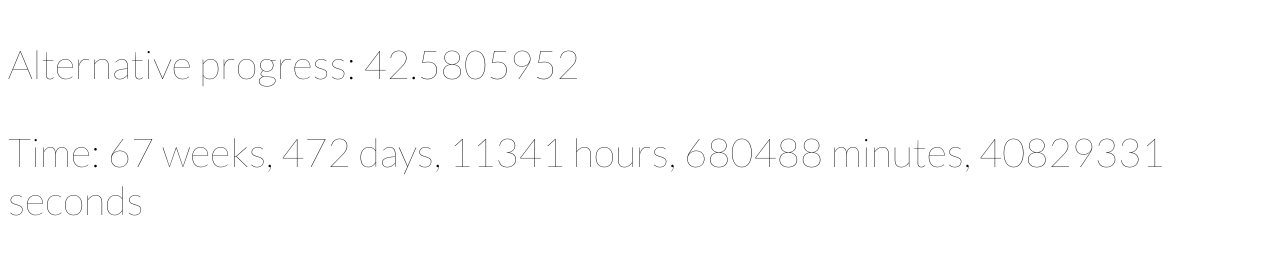
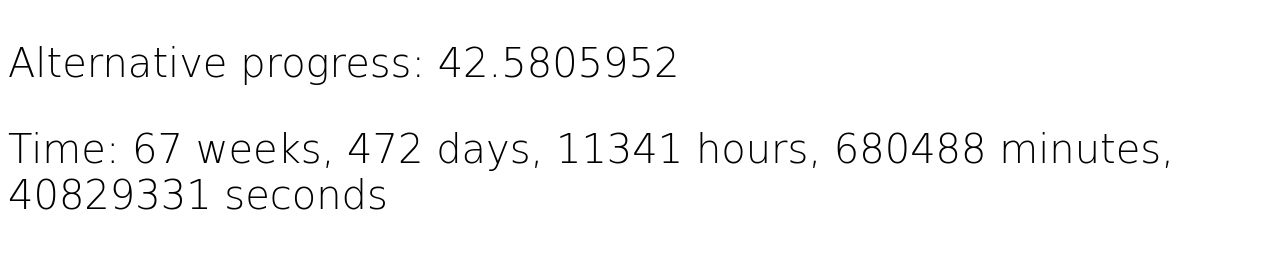
Before and after one commit to Bohdanov/bohdanov.github.io, a plain HTML site: page timer/index.html in a window 1280 px wide. Drawn offline with Linux system fonts and the light colour scheme.

Commit message:
Change font-family

```diff
--- a/timer/style.css
+++ b/timer/style.css
@@ -1,5 +1,5 @@
 body {
-  font-family: 'Lato', sans-serif;
+  font-family: 'Mansalva', cursive;
   }
 
 p.centertexts {
```
